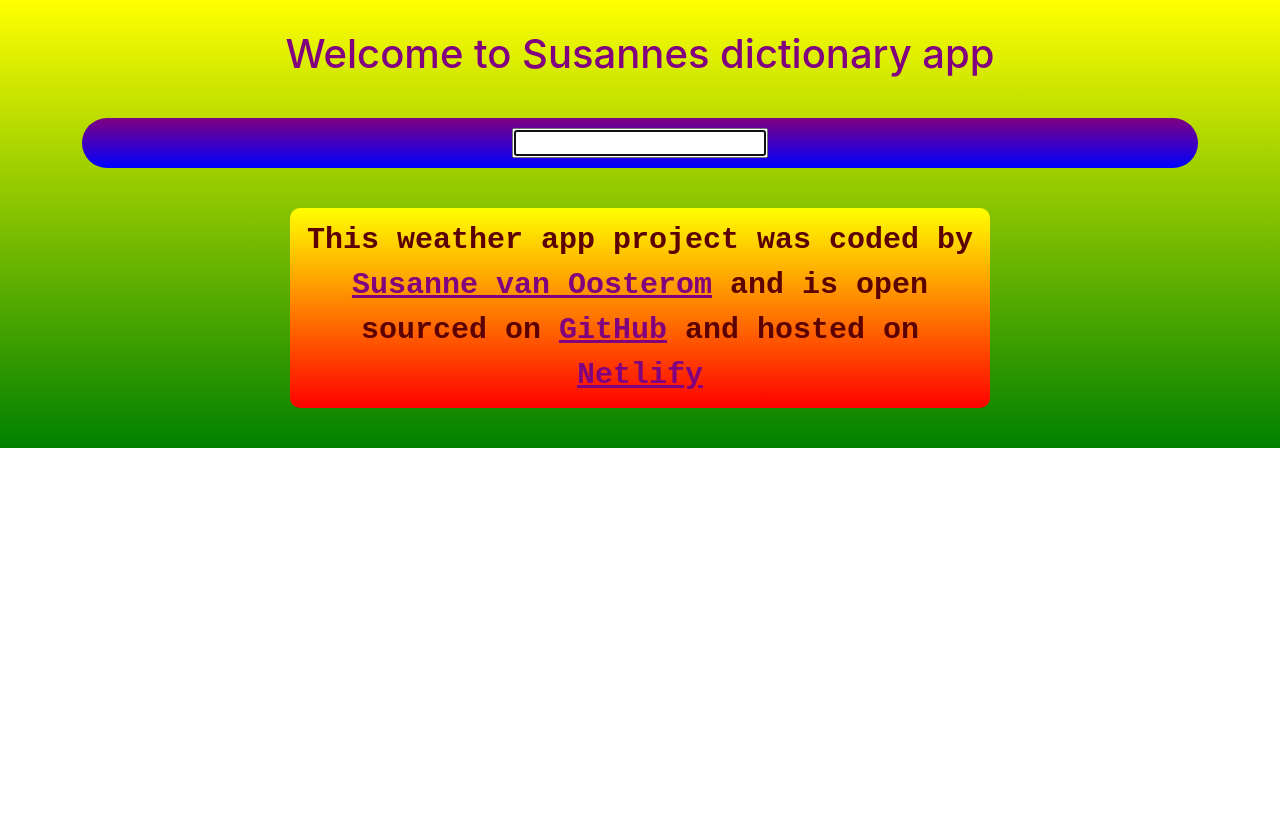
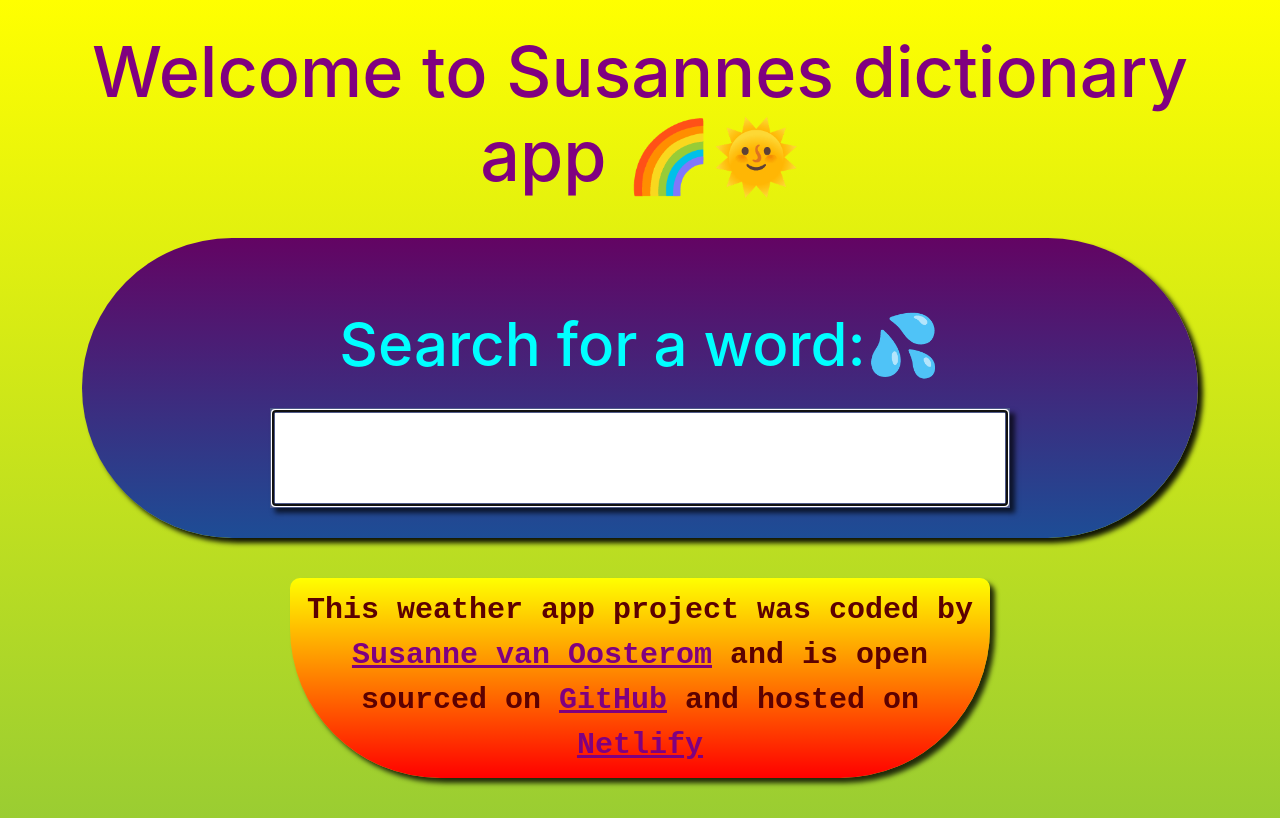
Before and after one commit to Santje777/dictionary-project, a React (Create React App) app: page / in a window 1280 px wide. Built offline with nearby package versions, Linux system fonts and the light colour scheme.

Commit message:
Added some styling

```diff
--- a/src/App.css
+++ b/src/App.css
@@ -1,11 +1,18 @@
-.App {
-  background: linear-gradient(yellow, green);
+body {
+  background: linear-gradient(yellow, yellowgreen);
   text-align: center;
   padding: 30px;
 }
 
 h1 {
-  color: purple;}
+  color: purple;
+font-size: 70px;}
+
+h2 {
+  font-size: 60px;
+  color:aqua;
+  padding: 20px;
+}
 
 ul {
   list-style-type: value;
--- a/src/App.js
+++ b/src/App.js
@@ -7,7 +7,7 @@ export default function App() {
     <div className="App">
       <div className="container">
       <header className="App-header">
-        <h1>Welcome to Susannes dictionary app</h1>
+        <h1>Welcome to Susannes dictionary app 🌈🌞</h1>
       </header>
       <main>
         <Dictionary />
--- a/src/Dictionary.css
+++ b/src/Dictionary.css
@@ -1,20 +1,41 @@
 .Dictionary {
-    background: linear-gradient(purple, blue);
+    background: linear-gradient(rgb(99, 4, 99),rgb(29, 77, 150));
     border-radius: 150px;
     color: whitesmoke;
-    padding: 10px;
+    padding: 30px;
+    padding-top: 50px;
     margin: 40px auto;
+    box-shadow: 5px 5px 5px rgba(0, 0, 0, 0.9);
 }
 
-.Results{ h2 {
-    font-size: 60px;
+input {
+  width: 70%;
+padding: 15px;
+text-align: center;
+font-size: 40px;
+border: 5px solid;
+border-color: rgb(79, 90, 138);
+box-shadow: 5px 5px 5px rgba(0, 0, 0, 0.7);
+}
+
+.Results {h2 {
     color: yellowgreen;
-    padding-top: 20px;
   }}
 
 .Results{ h3 {
-    color: yellow;
+    color: rgb(250, 250, 141);
   }
+  }
+
+Section {
+  display: block;
+  margin: auto;
+  background: linear-gradient(lightblue, blue);
+    padding: 15px;
+    max-width: 300px;
+    margin-bottom: 50px;
+    border-radius: 100px;
+    box-shadow: 5px 5px 5px rgba(0, 0, 0, 0.7);
   }
 
 .Phonetic {
@@ -22,3 +43,9 @@
     padding-bottom: 40px;
     color: rgb(196, 204, 88);
   }
+
+  .Synonyms {
+    padding-left: 30px;
+    padding-top: 10px;
+    text-align: left;
+  }
--- a/src/Dictionary.js
+++ b/src/Dictionary.js
@@ -26,6 +26,7 @@ export default function Dictionary () {
 
     return(
         <div className="Dictionary">
+            <h2>Search for a word:💦</h2>
         <form onSubmit={search}>
             <input type="search" autoFocus={true} onChange={handleKeywordChange} />
         </form>
--- a/src/Footer.css
+++ b/src/Footer.css
@@ -4,11 +4,12 @@
     font-family: 'Courier New', Courier, monospace;
     font-size: 30px;
     color: rgb(92, 1, 1);
-    border-radius: 10px;
+    border-radius: 10px 10px 150px 150px;
     max-width: 700px;
     background: linear-gradient(yellow, red);
     margin: 10px auto;
     padding: 10px;
+    box-shadow: 5px 5px 5px rgba(0, 0, 0, 0.8);
 }
 
 .footer {
--- a/src/Meanings.js
+++ b/src/Meanings.js
@@ -4,13 +4,13 @@ import Synonyms from "./Synonyms";
 export default function Meanings(props) {
     return (
         <div className="Meanings">
+            <section>
         <h3>{props.meanings.partOfSpeech}</h3>
        <p> <strong>Definition:</strong> {props.meanings.definition}
        < br />
        <Example example={props.meanings.example} />
         <Synonyms synonyms={props.meanings.synonyms} />
         </p>
-        <br/>
-        <br/>
+        </section>
         </div>)
 }
--- a/src/Synonyms.js
+++ b/src/Synonyms.js
@@ -3,7 +3,7 @@ export default function Synonyms(props){
 
     return(
         <div className="Synonyms">
-            <strong>Syonym(s):</strong>
+            <strong>Synonym(s):</strong>
         <ul>
             {props.synonyms.map(function (synonym, index) {
                 return(
```
